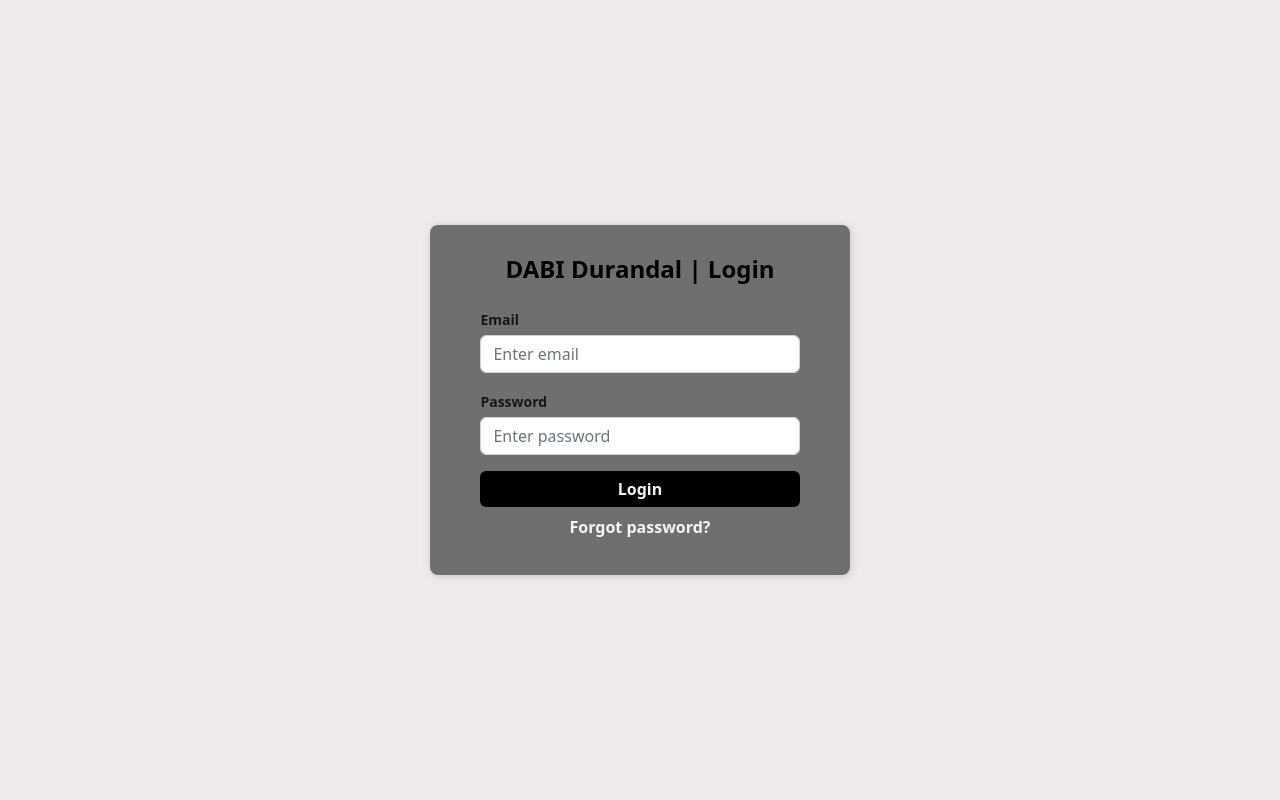
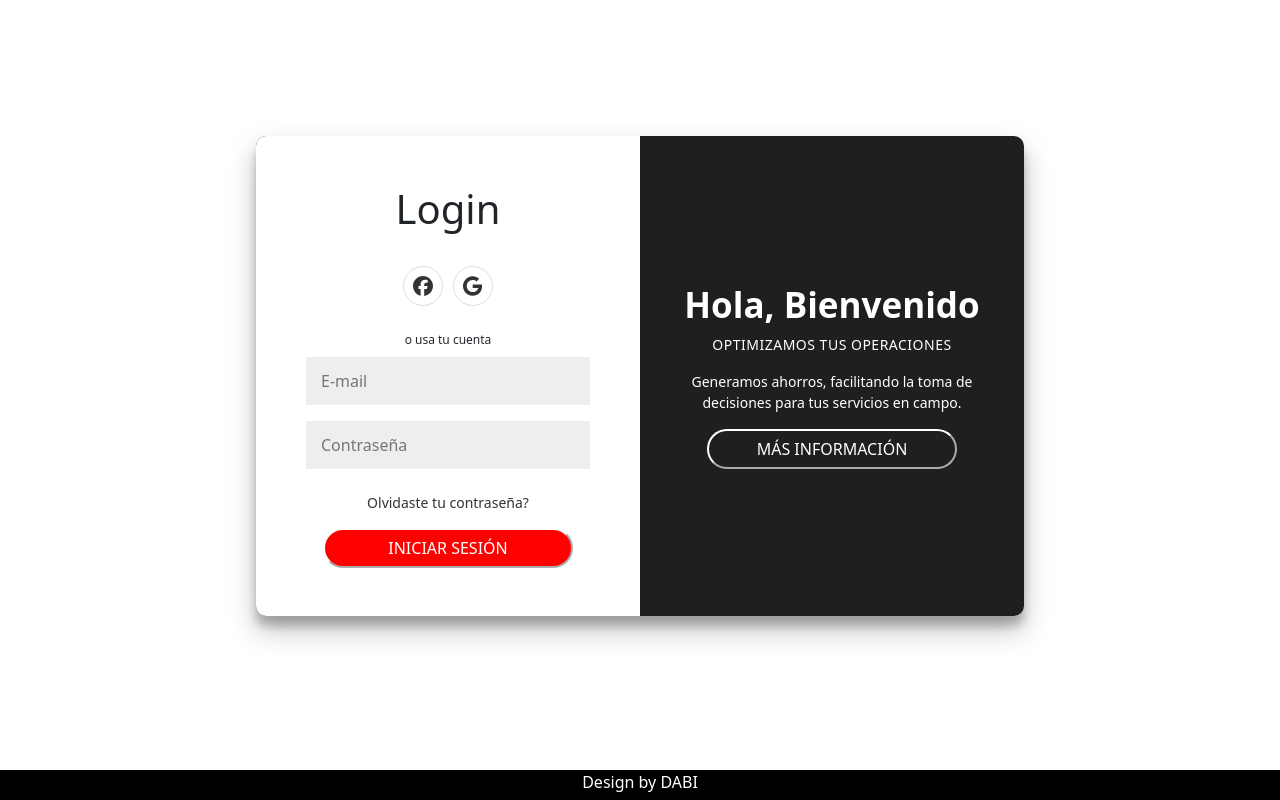
Before and after one commit to BonillaDABI/DurandalTest, a React (Create React App) app in the folder client/durandaltest/: page / in a window 1280 px wide. Built offline with nearby package versions, Linux system fonts and the light colour scheme.

Commit message:
SASS implementation + Login first design update

```diff
--- a/client/durandaltest/package.json
+++ b/client/durandaltest/package.json
@@ -4,6 +4,7 @@
   "private": true,
   "dependencies": {
     "@fortawesome/fontawesome-svg-core": "^6.2.0",
+    "@fortawesome/free-brands-svg-icons": "^6.2.0",
     "@fortawesome/free-solid-svg-icons": "^6.2.0",
     "@fortawesome/react-fontawesome": "^0.2.0",
     "@testing-library/jest-dom": "^5.16.5",
@@ -19,6 +20,7 @@
     "react-router-dom": "^6.4.2",
     "react-script": "^2.0.5",
     "react-scripts": "^5.0.1",
+    "sass": "^1.55.0",
     "save": "^2.9.0",
     "styled-components": "^5.3.6",
     "web-vitals": "^2.1.4"
--- a/client/durandaltest/src/App.css
+++ b/client/durandaltest/src/App.css
@@ -1,10 +1,3 @@
-body {
-  background-color: #F0EBEB;
-  margin: 0;
-  width: 100%;
-  height: 100%;
-}
-
 #nav-dropdown-dark-example {
   margin-left: 30px;
 }
--- a/client/durandaltest/src/Pages/Login.js
+++ b/client/durandaltest/src/Pages/Login.js
@@ -2,6 +2,11 @@ import React, { useState } from "react";
 import { useNavigate } from "react-router-dom";
 import axios from "axios";
 import { useEffect } from "react"
+import { FontAwesomeIcon } from '@fortawesome/react-fontawesome'
+import { faFacebook ,faGoogle } from "@fortawesome/free-brands-svg-icons"
+
+import '../SCSS/Elements/_footer.scss'
+import '../SCSS/Elements/_login.scss'
 
 const Login = () => {
 
@@ -42,41 +47,43 @@ const Login = () => {
   */
 
   return (
-    <div className="Auth-form-container">
-      <form className="Auth-form">
-        <div className="Auth-form-content">
-          <h3 className="Auth-form-title">DABI Durandal | Login</h3>
-          <div className="form-group mt-3">
-            <label className="form_input_labels">Email</label>
+    <div id="login-page">
+      <div className="container">
+        <div className="form-container login-container">
+          <form>
+            <h1>Login</h1>
+            <div className="social-container">
+              <a href="#" className="social"><FontAwesomeIcon icon={faFacebook} /></a>
+              <a href="#" className="social"><FontAwesomeIcon icon={faGoogle} /></a>
+            </div>
+            <span>o usa tu cuenta</span>
             <input
-              type="email"
-              className="form-control mt-1"
-              placeholder="Enter email"
-              value={email}
-              onChange={(e) => setEmail(e.target.value)}
+              type="email" placeholder="E-mail"
+              value={email} onChange={(e) => setEmail(e.target.value)}
             />
+            <input
+              type="password" placeholder="Contraseña"
+              value={password} onChange={(e) => setPW(e.target.value)}
+            />
+            <a href="/recovery">Olvidaste tu contraseña?</a>
+            <button type="button" id="login-button" onClick={() => logUser()}>Iniciar sesión</button>
+          </form>
+        </div>
+        <div className="overlay-container">
+          <div className="overlay">
+            <div className="overlay-panel overlay-right">
+              <h1 id="overlay-primary-text">Hola, Bienvenido</h1>
+              <p id="overlay-initialp">Optimizamos tus operaciones</p>
+              <p id="overlay-primaryp">Generamos ahorros, facilitando la toma de decisiones para tus servicios en campo.</p>
+              <button id="overlay-button">más información</button>
+            </div>
           </div>
-          <div className="form-group mt-3">
-            <label className="form_input_labels">Password</label>
-            <input
-              type="password"
-              className="form-control mt-1"
-              placeholder="Enter password"
-              value={password}
-              onChange={(e) => setPW(e.target.value)}
-            />
-          </div>
-          <div className="d-grid gap-2 mt-3">
-            <button type="button" id="Auth-button" className="btn btn-primary" onClick={() => logUser()}>
-              Login
-            </button>
-          </div>
-          <p className="text-center mt-2">
-            <a className="Auth-links" href="/recovery">Forgot password?</a>
-          </p>
         </div>
-      </form >
-    </div >
+      </div >
+      <footer>
+        Design by DABI
+      </footer>
+    </div>
   );
 }
 export default Login;
--- /dev/null
+++ b/client/durandaltest/src/SCSS/Elements/_footer.scss
@@ -0,0 +1,13 @@
+@import "../_variables.scss";
+
+#login-page {
+    footer {
+        background-color: $footer_bg_color;
+        color: $footer_font_color;
+        position: fixed;
+        bottom: 0;
+        width: 100%;
+        height: 30px;
+        text-align: center;
+    }
+}
--- /dev/null
+++ b/client/durandaltest/src/SCSS/Elements/_login.scss
@@ -0,0 +1,167 @@
+@import "../_variables.scss";
+
+#login-page {
+    body {
+        background: $primary-background;
+        display: flex;
+        justify-content: center;
+        align-items: center;
+        flex-direction: column;
+        font-family: 'Montserrat', sans-serif;
+        height: 100vh;
+        overflow: hidden;
+    }
+
+    /* || OVERLAY CSS */
+
+    #overlay-primary-text {
+        font-weight: bold;
+        font-size: 35px;
+        color: $overlay-ptext-color;
+    }
+
+    #overlay-initialp {
+        text-transform: uppercase;
+        font-size: 14px;
+        font-weight: 100;
+        letter-spacing: 0.5px;
+    }
+
+    #overlay-primaryp {
+        font-size: 14px;
+        font-weight: 100;
+    }
+
+    #overlay-button {
+        color: $overlay-button-color;
+        text-transform: uppercase;
+        width: 250px;
+        height: 40px;
+        border-radius: 20px;
+        background-color: transparent;
+        border-color: $overlay-button-color;
+    }
+
+    .overlay-container {
+        position: absolute;
+        top: 0;
+        left: 50%;
+        width: 50%;
+        height: 100%;
+    }
+
+    .overlay {
+        background-color: $overlay-background;
+        color: #FFFFFF;
+        position: relative;
+        left: -100%;
+        height: 100%;
+        width: 200%;
+    }
+
+    .overlay-panel {
+        position: absolute;
+        display: flex;
+        align-items: center;
+        justify-content: center;
+        flex-direction: column;
+        padding: 0 40px;
+        text-align: center;
+        top: 0;
+        height: 100%;
+        width: 50%;
+    }
+
+    .overlay-right {
+        right: 0;
+    }
+
+    /* || LOGIN CSS */
+    #login-button {
+        background-color: $login-button-bg;
+        color: $login-button-color;
+        text-transform: uppercase;
+        width: 250px;
+        height: 40px;
+        border-radius: 20px;
+        border-color: $login-button-color;
+    }
+
+    span {
+        font-size: 12px;
+    }
+
+    a {
+        color: #333;
+        font-size: 14px;
+        text-decoration: none;
+        margin: 15px 0;
+    }
+
+    form {
+        background-color: $login-background;
+        display: flex;
+        align-items: center;
+        justify-content: center;
+        flex-direction: column;
+        padding: 0 50px;
+        height: 100%;
+        text-align: center;
+    }
+
+    input {
+        background-color: #eee;
+        border: none;
+        padding: 12px 15px;
+        margin: 8px 0;
+        width: 100%;
+    }
+
+    /* || CONTAINERS CSS */
+    .container {
+        background-color: $login-background;
+        border-radius: 10px;
+        box-shadow: 0 14px 28px rgba(0,0,0,0.25), 0 10px 10px rgba(0,0,0,0.22);
+        overflow: hidden;
+
+        position: fixed;
+        top: 47%;
+        left: 50%;
+        -webkit-transform: translate(-50%, -50%);
+        transform: translate(-50%, -50%);
+
+        width: 768px;
+        max-width: 100%;
+        min-height: 480px;
+    }
+
+    .form-container {
+        position: absolute;
+        top: 0;
+        height: 100%;
+    }
+
+    .login-container {
+        left: 0;
+        width: 50%;
+        z-index: 2;
+    }
+
+    /*|| SOCIAL CSS*/
+
+    .social-container {
+        margin: 25px 0;
+    }
+
+    .social-container a {
+        border: 1px solid #DDDDDD;
+        border-radius: 50%;
+        display: inline-flex;
+        justify-content: center;
+        align-items: center;
+        margin: 0 5px;
+        height: 40px;
+        width: 40px;
+        font-size: 20px;
+    }
+}
--- /dev/null
+++ b/client/durandaltest/src/SCSS/_variables.scss
@@ -0,0 +1,12 @@
+/* || LOGIN */
+$primary-background: #F6F5F7;
+$overlay-background: rgb(32, 30, 30);
+$login-background: #FFFFFF;
+$overlay-ptext-color: #FFFFFF;
+$overlay-button-color: #FFFFFF;
+$login-button-bg: red;
+$login-button-color: white;
+
+/* || FOOTER LOGIN*/
+$footer_bg_color: #000000;
+$footer_font_color: #FFFFFF;
```
Also changed, not shown: client/durandaltest/src/SCSS/Components/_sidebar.scss (added), 1 other file (tests, documents, lock files or other folders).
